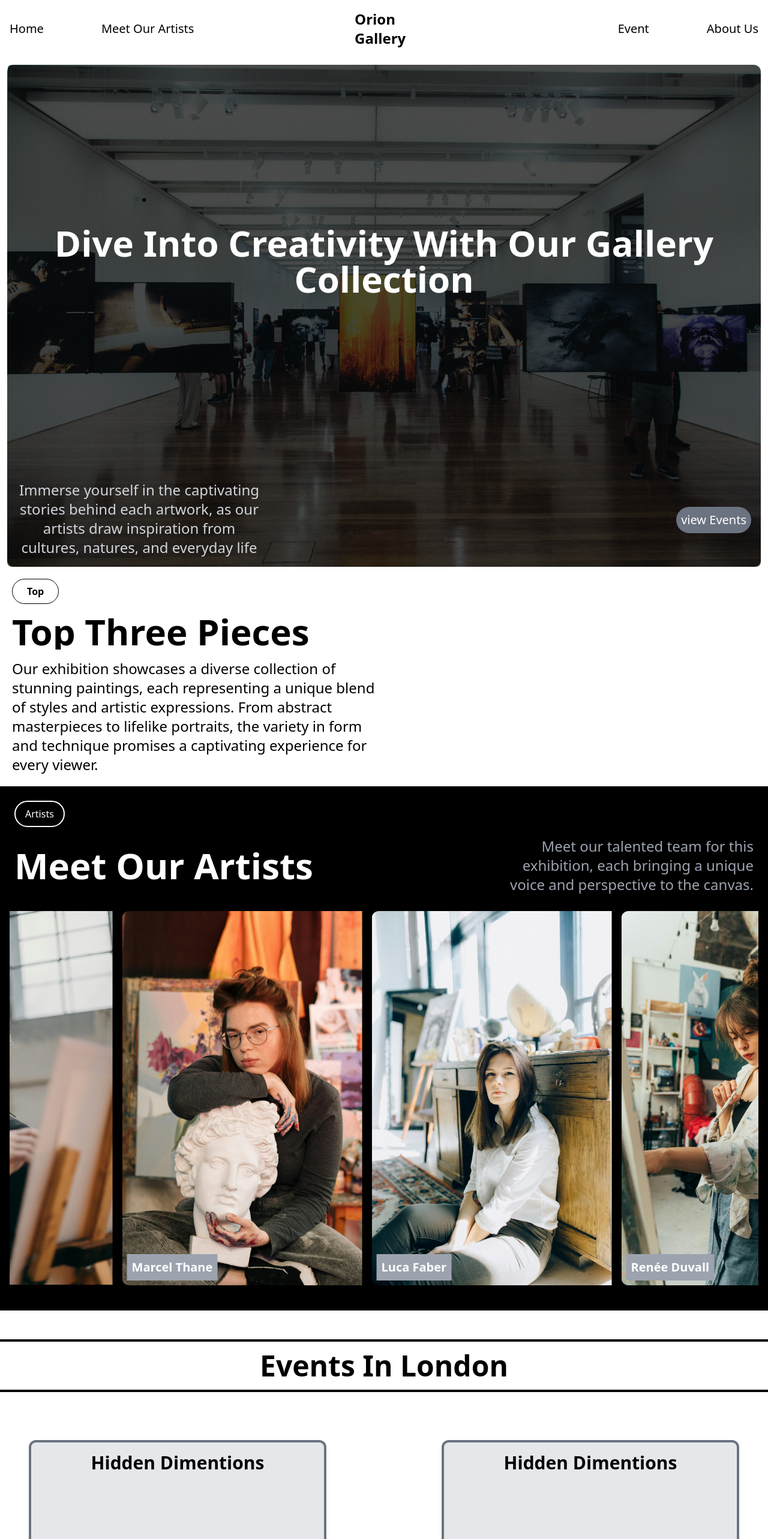
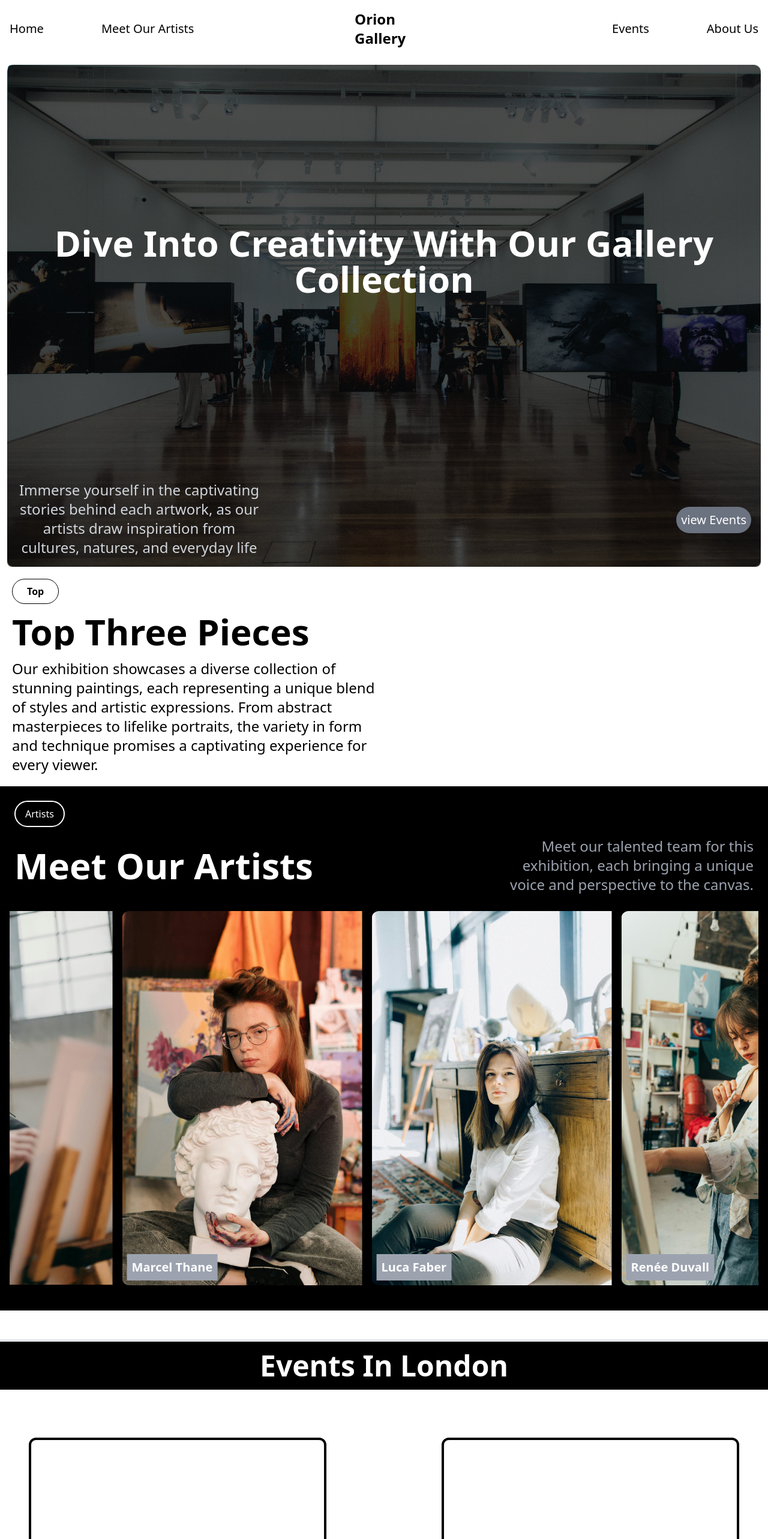
Before and after one commit to J-Rahhal/art-gallery, a React (Vite) app: page / in a window 1280 px wide. Shown: the top 2566 px of the page at 60% size. Built offline with nearby package versions, Linux system fonts and the light colour scheme.

Commit message:
Styling fixes for events component

```diff
--- /dev/null
+++ b/src/components/About.jsx
@@ -0,0 +1,7 @@
+import React from "react";
+
+const About = () => {
+  return <div>About</div>;
+};
+
+export default About;
--- a/src/components/Events.jsx
+++ b/src/components/Events.jsx
@@ -3,8 +3,8 @@ import { EventsInfo } from "../constants";
 
 const Events = () => {
   return (
-    <div className="flex flex-col items-center justify-center  ">
-      <div className="py-4 md:my-12 border-t-4 border-b-4 border-black w-full">
+    <div className="flex flex-col items-center justify-center  " id="events">
+      <div className="py-4 md:my-12 border-t-4 bg-black text-white w-full">
         <h2 className="font-bold text-2xl md:text-3xl lg:text-5xl text-center">
           Events In London
         </h2>
@@ -14,17 +14,18 @@ const Events = () => {
           return (
             <div
               key={event.location}
-              className="border-4  border-gray-500 rounded-xl flex flex-col items-center bg-gray-200 font-bold py-4 relative overflow-hidden"
+              className="border-4  border-black rounded-xl flex flex-col items-center font-bold py-4 relative overflow-hidden"
             >
-              <h4 className="text-xl md:text-2xl lg:text-3xl">{event.name}</h4>
+              <h2 className="absolute h-full flex items-center justify-center text-6xl text-black">
+                OG
+              </h2>
+
               <img src={event.img} alt="" className="p-4 opacity-50" />
+              <h4 className="text-xl md:text-3xl lg:text-4xl">{event.name}</h4>
               <p className="md:text-xl lg:text-2xl">{event.location}</p>
               <p className="text-gray-600 md:text-lg lg:text-xl">
                 {event.date}
               </p>
-              <h2 className="absolute h-full flex items-center justify-center text-6xl text-black">
-                OG
-              </h2>
             </div>
           );
         })}
--- a/src/components/Nav.jsx
+++ b/src/components/Nav.jsx
@@ -31,8 +31,10 @@ const Nav = () => {
           Orion Gallery
         </Link>
         <ul className="h-full w-3/4 flex items-center justify-end gap-24 bg-white lg:text-xl">
-          <a href="#event" className="cursor-pointer">
-            <li className=" hover:underline hover:underline-offset-4">Event</li>
+          <a href="#events" className="cursor-pointer">
+            <li className=" hover:underline hover:underline-offset-4">
+              Events
+            </li>
           </a>
           <a href="#about" className="cursor-pointer">
             <li className=" hover:underline hover:underline-offset-4">
@@ -63,8 +65,8 @@ const Nav = () => {
               >
                 <li>Meet Our Artists</li>
               </a>
-              <a href="#event" className="cursor-pointer">
-                <li onClick={handleNavigation}>Event</li>
+              <a href="#events" className="cursor-pointer">
+                <li onClick={handleNavigation}>Events</li>
               </a>
               <a href="#about" className="cursor-pointer">
                 <li onClick={handleNavigation}>About Us</li>
```
